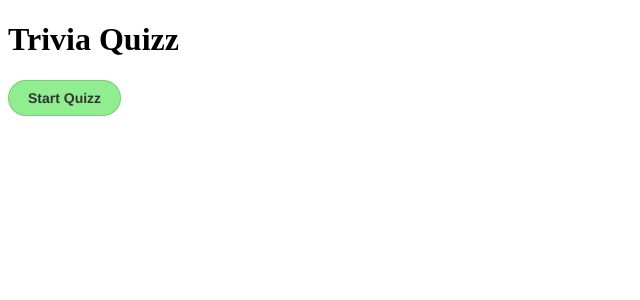
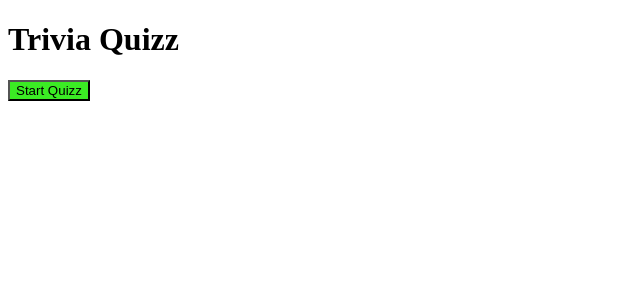
Before and after one commit to AhmadHamze/Trivia-Quizz-React, a React (Create React App) app: page / in a window 1280 px wide. Shown: the top 300 px of the page, without its empty margins (0-640 px from the left). Built offline with nearby package versions, Linux system fonts and the light colour scheme.

Commit message:
A Button component is added All mistaken uses of storybook are removed, the new button component replaced the stories - close #1

```diff
--- a/src/App.tsx
+++ b/src/App.tsx
@@ -1,12 +1,11 @@
-import React, { useState } from "react";
+import { useState } from "react";
 import { getQuizzData } from "./api/quizz-api";
-import QuestionCard from "./components/question-card/QuestionCard";
+import { QuestionCard } from "./components/question-card/QuestionCard";
+import { Button } from "./components/button/Button";
 
 // importing types
 import { QuestionExtended } from "./api/quizz-api";
 import { AnswerType } from "./components/question-card/QuestionCard";
-import { Button } from "./stories/Button";
-import { Small } from "./components/answer-tag/Answer.stories";
 
 const TOTAL_QUESTIONS = 10;
 
@@ -55,11 +54,10 @@ function App() {
     <div className="container">
       <h1>Trivia Quizz</h1>
       {gameOver ? (
-        <Button
-          label="Start Quizz"
-          backgroundColor="lightgreen"
-          onClick={startQuizz}
-        ></Button>
+        <Button navigation={false} onClick={startQuizz}>
+          {" "}
+          Start Quizz{" "}
+        </Button>
       ) : null}
       {!gameOver ? <p className="score">Score: {score}</p> : null}
       {loading ? <p>Loading...</p> : null}
@@ -75,13 +73,13 @@ function App() {
         />
       ) : null}
       {!gameOver && !loading && userAnswers.length === number + 1 ? (
-        <Small onClick={nextQuestion} primary={false}>
+        <Button onClick={nextQuestion} navigation={true}>
           {number !== TOTAL_QUESTIONS - 1 ? (
             <span>Next Question</span>
           ) : (
             <span>Restart Quizz</span>
           )}
-        </Small>
+        </Button>
       ) : null}
     </div>
   );
--- /dev/null
+++ b/src/components/button/Button.css
@@ -0,0 +1,9 @@
+.navigation {
+  background-color: #24a0ed;
+  color: white;
+}
+
+.start {
+  background-color: #3bec24;
+  color: black;
+}
--- /dev/null
+++ b/src/components/button/Button.tsx
@@ -0,0 +1,19 @@
+import "./Button.css";
+
+interface ButtonProps {
+  children?: React.ReactNode;
+  onClick?: (e: React.MouseEvent<HTMLButtonElement>) => void;
+  navigation: boolean;
+}
+
+export const Button: React.FC<ButtonProps> = ({
+  onClick,
+  navigation,
+  children,
+}) => {
+  return (
+    <button className={navigation ? "navigation" : "start"} onClick={onClick}>
+      {children}
+    </button>
+  );
+};
--- a/src/components/question-card/QuestionCard.tsx
+++ b/src/components/question-card/QuestionCard.tsx
@@ -1,4 +1,3 @@
-import React from "react";
 import { Answer } from "../answer-tag/Answer";
 import { Question } from "../question-tag/Question";
 
@@ -22,7 +21,7 @@ type Props = {
   totalQuestions: number;
 };
 
-const QuestionCard: React.FC<Props> = ({
+export const QuestionCard: React.FC<Props> = ({
   answers,
   callback,
   question,
@@ -56,4 +55,4 @@ const QuestionCard: React.FC<Props> = ({
   </div>
 );
 
-export default QuestionCard;
+// export default QuestionCard;
```
Also changed, not shown: src/components/answer-tag/Answer.tsx (+12 -8 lines), 1 other file (tests, documents, lock files or other folders).
